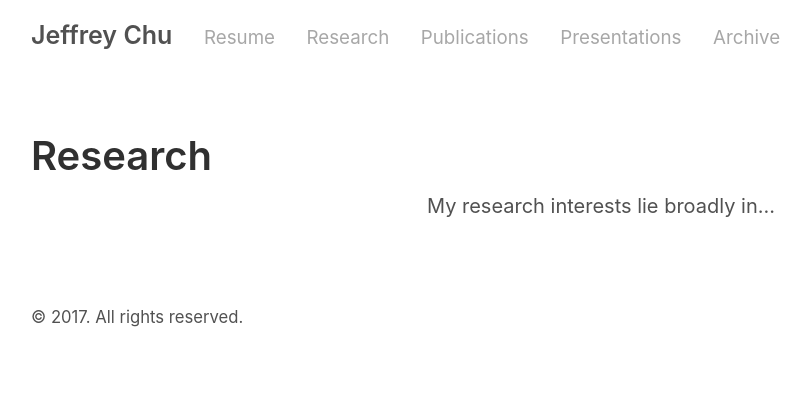
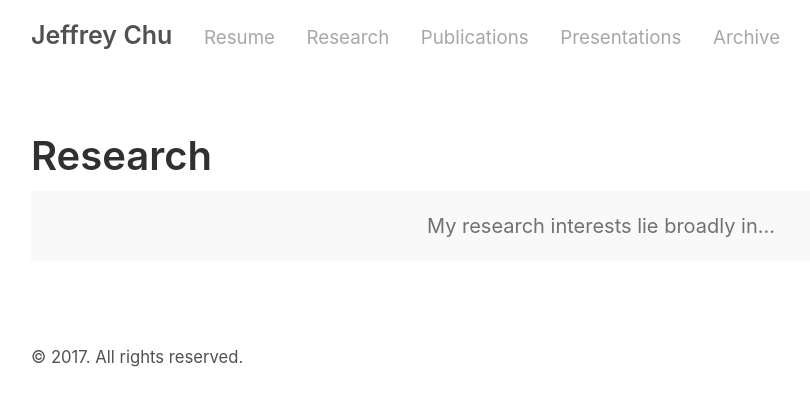
Before and after one commit to jeffrey-chu/jeffrey-chu.github.io, a Jekyll site: the page built from research.md, in a window 1280 px wide. Shown: the top 406 px of the page, without its empty margins (39-849 px from the left). Built offline with Jekyll 4.4.1, drawn with Linux system fonts in a browser that asks for light colours.

Commit message:
Update research.md

```diff
--- a/research.md
+++ b/research.md
@@ -3,4 +3,4 @@ layout: page
 title: Research
 ---
 
-<p type="message" align=center>My research interests lie broadly in...</p>
+<p class="message" align="center">My research interests lie broadly in...</p>
```
